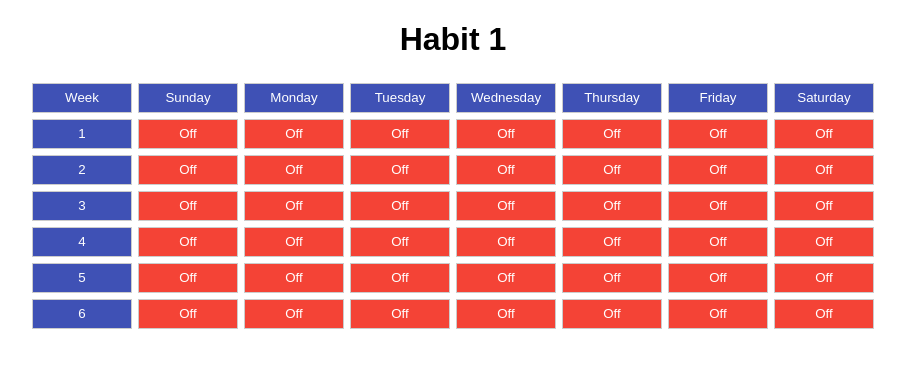
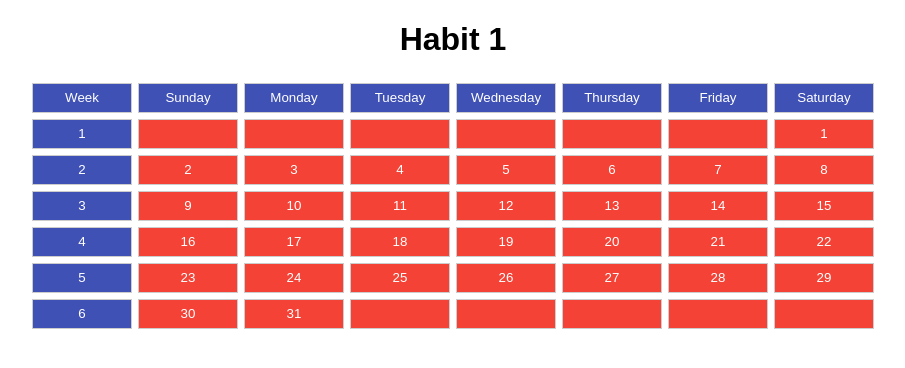
Before and after one commit to iampandor/habitsUI, a React (Create React App) app: page / in a window 1280 px wide. Shown: the top 368 px of the page, without its empty margins (187-1092 px from the left). Built offline with nearby package versions, Linux system fonts and the light colour scheme.

Commit message:
Added nummeration on the days by adding starting day on the grid

```diff
--- a/src/App.js
+++ b/src/App.js
@@ -53,6 +53,11 @@ const App = () => {
     }
   };
 
+  const getGridStartingDay = () => {
+    const startingDays = [7, 4, 1]; // Saturday, Wednesday, Sunday
+    return startingDays[currentGridIndex];
+  };
+
   const getButtonLabel = (row, col) => {
     if (row === 0) {
       const days = [
@@ -69,7 +74,8 @@ const App = () => {
     } else if (col === 0) {
       return row === 0 ? 'Week' : row.toString();
     } else {
-      return grids[currentGridIndex][row][col] ? 'On' : 'Off';
+      const dayNumber = (row - 1) * 7 + col - getGridStartingDay() + 1;
+      return dayNumber >= 1 && dayNumber <= 31 ? dayNumber.toString() : '';
     }
   };
 
```
